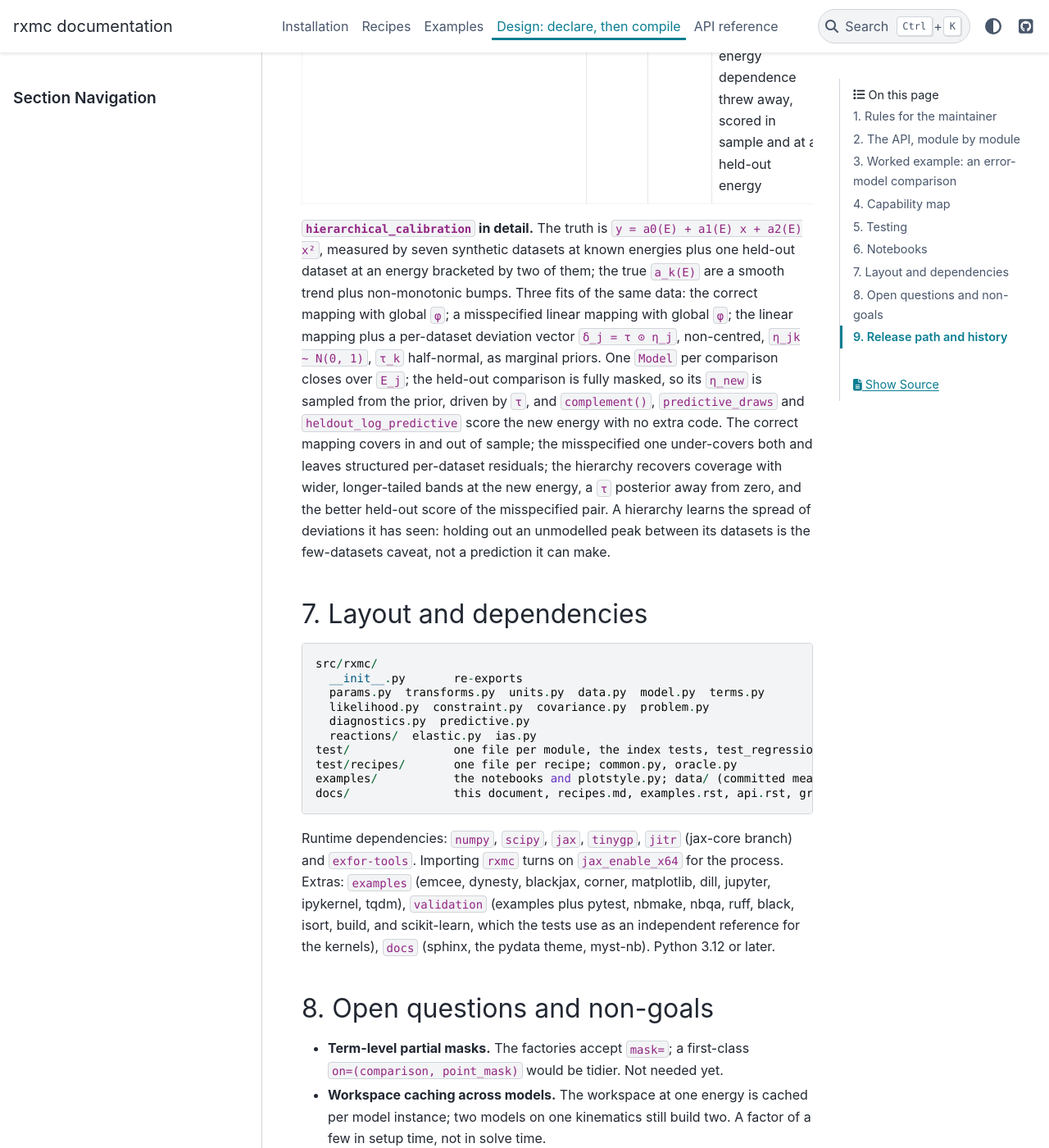
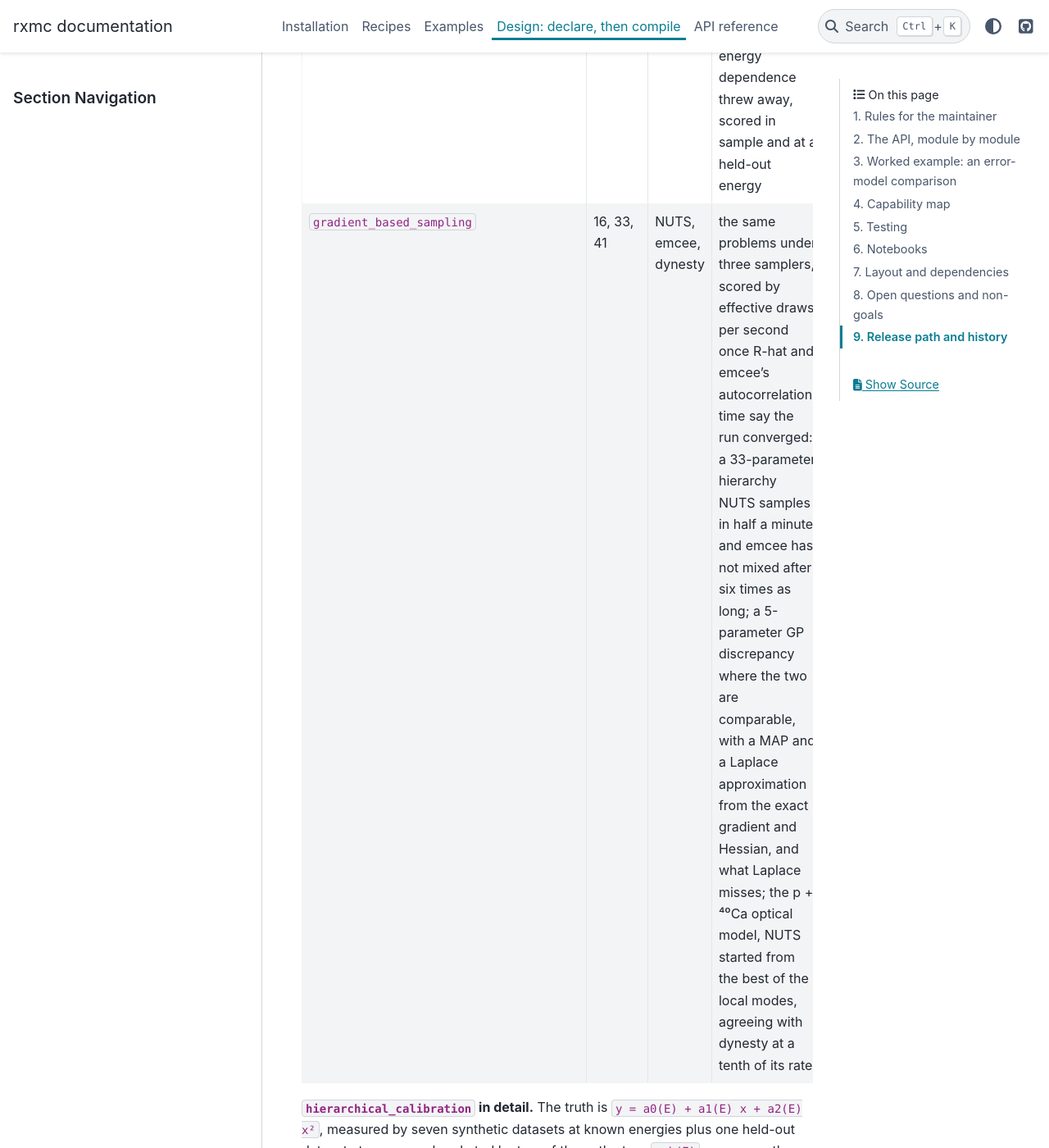
Before and after one commit to beykyle/rxmc, a Sphinx documentation site: the page built from docs/design.md, in a window 1280 px wide and 1400 px high, scrolled down 28670 px. Shown: the whole window at 82% size. Built offline with Sphinx 7.4.7 and the PyData theme 0.15.4, drawn with Linux system fonts in a browser that asks for light colours; pages that are not in the unit, such as notebooks, are missing from menus; the version number could not be read and is left out.

Commit message:
Add the gradient_based_sampling notebook
The same problems under NUTS (blackjax), emcee and dynesty, scored by
effective draws per second only once split R-hat (and, for emcee, its
own integrated autocorrelation time) says the run has converged.  Each
sampler and each diagnostic is introduced in a sentence and linked to
its documentation or reference.

- A 33-parameter hierarchy: NUTS converges in 33 s (ESS 395, R-hat
  1.009); emcee has R-hat 1.13 after 12 s and still 1.04 after 76 s,
  its tau estimate growing with the run (518 -> 915 steps), and the
  walker traces show why.
- A 5-parameter GP discrepancy: a MAP by L-BFGS and a Laplace
  approximation from the exact Hessian in 3 s; NUTS from the MAP and
  emcee comparable (R-hat 1.004 and 1.012); Laplace gets the
  hyperparameters' widths but underestimates the line's 2-3 times.
- The p + 40Ca optical model: eight gradient searches find four local
  modes; NUTS from the best agrees with dynesty, which is 13 times
  cheaper per effective draw here and gives the evidence.

Runs in 1154 s.  Cited recipes 16, 33 and 41; the notebook count is
eleven in the README, design.md and test_notebooks_index, and
examples.rst gains a Samplers section.

```diff
--- a/docs/design.md
+++ b/docs/design.md
@@ -823,6 +823,7 @@ a time unless noted (`pytest --nbmake`, JAX rxmc on jitr's jax-core branch).
 | `local_optical_model_calibration` | 10, 14, 15, 16, 17, 18, 19, 21, 40 | dynesty | EXFOR O1199007, p + ⁴⁰Ca at 35 MeV, which quotes no systematics, read from a plain dict: the unit contract; log-space residuals with the jitr α+Ca error model (reported statistics plus inferred point-to-point and common relative errors, as custom terms) against linear residuals with the reported errors alone, compared by evidence with the Jacobian, by predictives for the potential alone (on a grid) and with every error term (at the measured angles), and by three coverage curves each; the singular guard | 421 s |
 | `alpha_ca_error_model_comparison` | 7, 10, 13, 17, 18, 19, 40 | dynesty | real ⁴⁴Ca(α,α) data without reported errors, in log space with the jitr error model (inferred point-to-point and common relative errors as custom terms); a Matérn GP in angle, its length-scale prior spanning one point spacing to the full range, with a constant amplitude against one growing as an inferred power of q, by evidence; the potential alone and the full predictive on a fine grid, their coverage, and the mean-zero envelope that says *where* the potential fails | 160 s |
 | `hierarchical_calibration` | 22, 24, 30, 35, 38 | dynesty | eight schools, with the shrinkage explained rather than assumed; a hierarchy on the physics parameters recovering the evidence a misspecified energy dependence threw away, scored in sample and at a held-out energy | 767 s |
+| `gradient_based_sampling` | 16, 33, 41 | NUTS, emcee, dynesty | the same problems under three samplers, scored by effective draws per second once R-hat and emcee's autocorrelation time say the run converged: a 33-parameter hierarchy NUTS samples in half a minute and emcee has not mixed after six times as long; a 5-parameter GP discrepancy where the two are comparable, with a MAP and a Laplace approximation from the exact gradient and Hessian, and what Laplace misses; the p + ⁴⁰Ca optical model, NUTS started from the best of the local modes, agreeing with dynesty at a tenth of its rate | 1154 s |
 
 **`hierarchical_calibration` in detail.**  The truth is
 `y = a0(E) + a1(E) x + a2(E) x²`, measured by seven synthetic datasets at
```
Also changed, not shown: README.md (+1 -1 lines), docs/examples.rst (+8 -0 lines), 2 other files.
